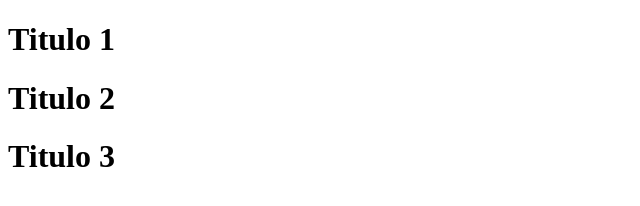
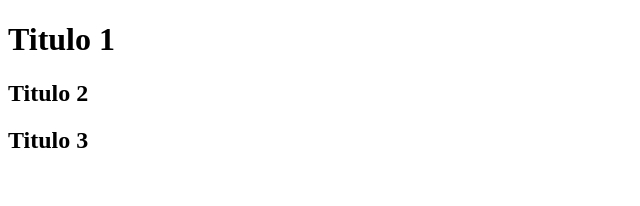
Before and after one commit to JavierProjects/proyecto-1a, a plain HTML site: page dos.html in a window 1280 px wide. Shown: the whole page, without its empty margins (0-640 px from the left). Drawn offline with Linux system fonts and the light colour scheme.

Commit message:
Se cambiaron h1 por h2 segun comentarios en dos.html

```diff
--- a/dos.html
+++ b/dos.html
@@ -8,8 +8,8 @@
 <body>
     <h1>Titulo 1</h1>
 
-    <h1>Titulo 2</h1>
+    <h2>Titulo 2</h2>
 
-    <h1>Titulo 3</h1>
+    <h2>Titulo 3</h2>
 </body>
 </html>
```
